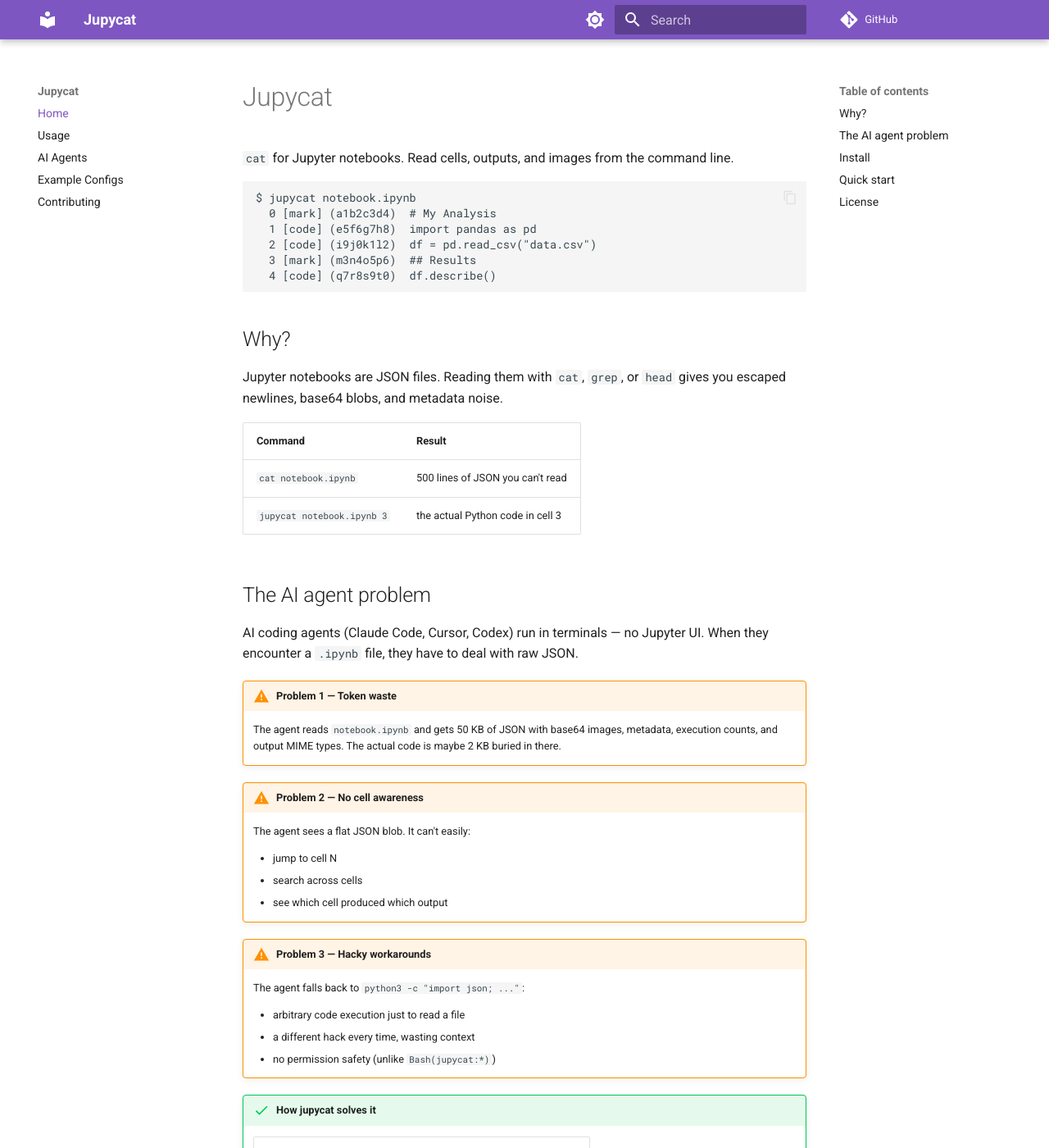
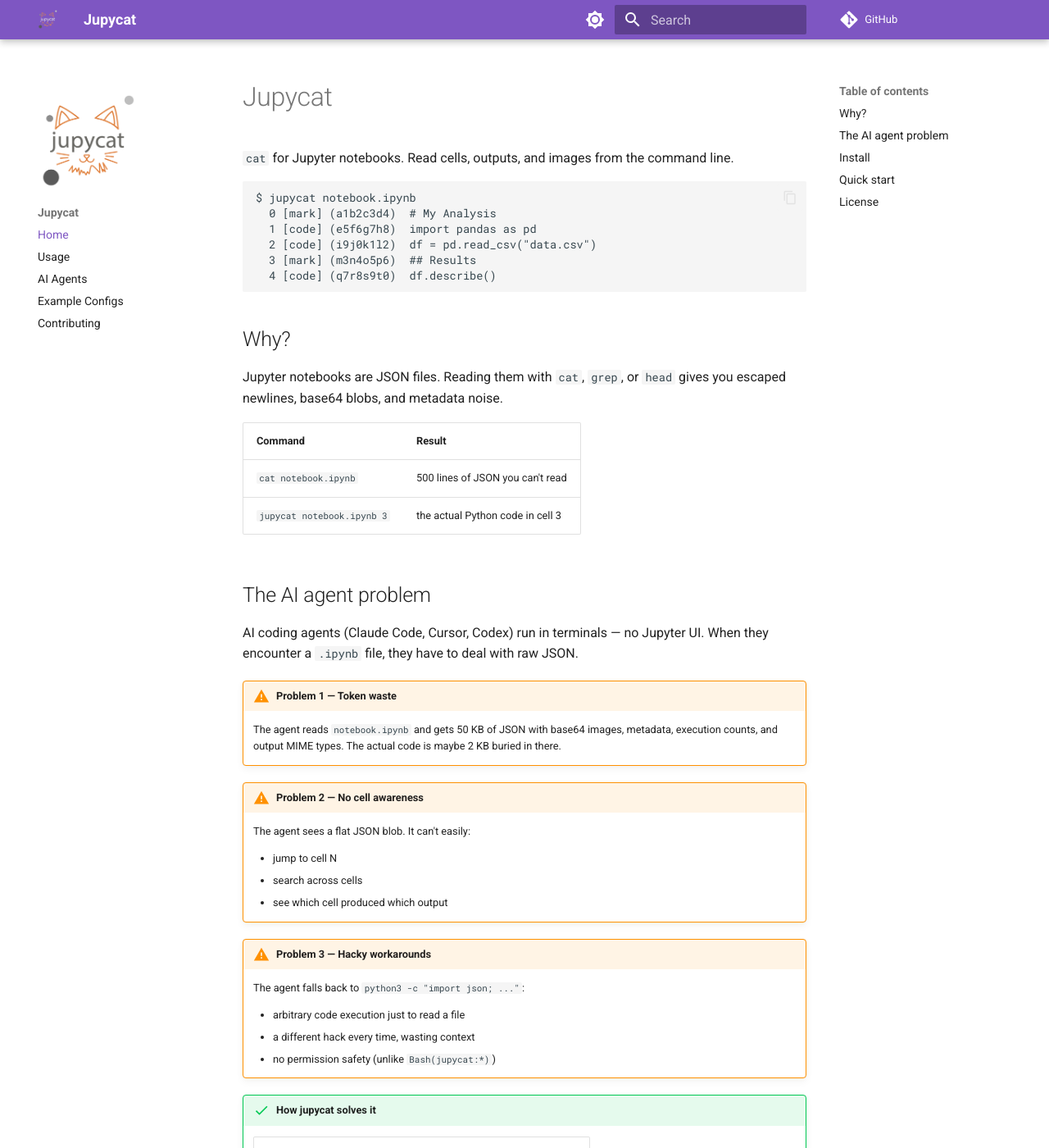
Before and after one commit to ebin7joseph/jupycat, an MkDocs documentation site: the page built from docs/index.md, in a window 1280 px wide and 1400 px high. Shown: the whole window at 82% size. Built offline with MkDocs 1.6.1 and Material for MkDocs 9.7.7, drawn with Linux system fonts in a browser that asks for light colours; comment, search, counter and statistics services are not loaded.

Commit message:
Add jupycat logo with light/dark variants
- jupycat.png: transparent bg, dark text, three-shade grey dots
- jupycat-dark.png: same with light text for dark scheme & purple navbar
- Render in README hero, MkDocs sidebar (CSS ::before, swaps by scheme),
  navbar logo (always dark variant — readable on purple header), favicon
- Enable attr_list extension; logo bg processed for transparent compositing

```diff
--- a/docs/stylesheets/extra.css
+++ b/docs/stylesheets/extra.css
@@ -4,3 +4,18 @@
   border: none;
   box-shadow: none;
 }
+
+.md-sidebar--primary .md-sidebar__scrollwrap::before {
+  content: "";
+  display: block;
+  height: 120px;
+  margin: 0.6rem 0.6rem 0.8rem;
+  background-repeat: no-repeat;
+  background-position: left center;
+  background-size: contain;
+  background-image: url("../assets/jupycat.png");
+}
+
+[data-md-color-scheme="slate"] .md-sidebar--primary .md-sidebar__scrollwrap::before {
+  background-image: url("../assets/jupycat-dark.png");
+}
--- a/mkdocs.yml
+++ b/mkdocs.yml
@@ -5,6 +5,8 @@
 
 theme:
   name: material
+  logo: assets/jupycat-dark.png
+  favicon: assets/jupycat-dark.png
   features:
     - content.code.copy
   palette:
@@ -24,6 +26,7 @@
 
 markdown_extensions:
   - admonition
+  - attr_list
   - pymdownx.highlight:
       anchor_linenums: true
   - pymdownx.inlinehilite
```
Also changed, not shown: README.md (+6 -0 lines), docs/assets/jupycat-dark.png (added), docs/assets/jupycat.png (added).
